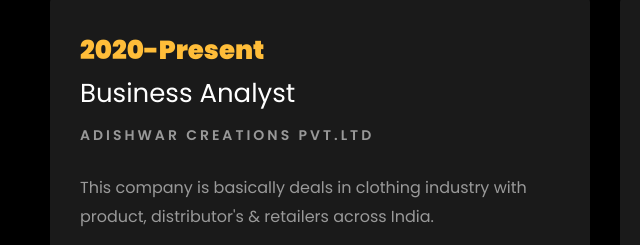
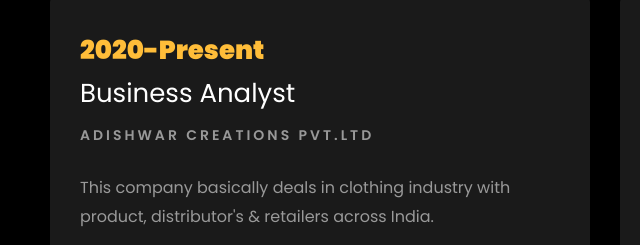
Before and after one commit to NikhilYogeshwar/NikhilYogeshwar.github.io, a plain HTML site: page index.html in a window 1280 px wide. Shown: the part 2291-2536 px from the top of the page, 35-675 px from the left. Drawn offline with Linux system fonts and the light colour scheme; files whose address does not match are found by name.

Commit message:
index.html

```diff
--- a/index.html
+++ b/index.html
@@ -331,7 +331,7 @@
 						<span class="date">2020-Present</span>
 						<h2> Business Analyst </h2>
 						<span class="position">Adishwar Creations PVT.LTD</span>
-						<p class="mt-4">This company is basically deals in clothing industry with product, distributor's & retailers across India.
+						<p class="mt-4">This company basically deals in clothing industry with product, distributor's & retailers across India.
 							<ul>
 								<li>Analyzed large volumes of data to identify trends,patterns & business-relevent solutions with data visualizations.</li>
 								<li>Created dashboards, manipulating datasets & performing data analysis using SQL , Python ,Advanced Excel & Power BI.</li>
```
